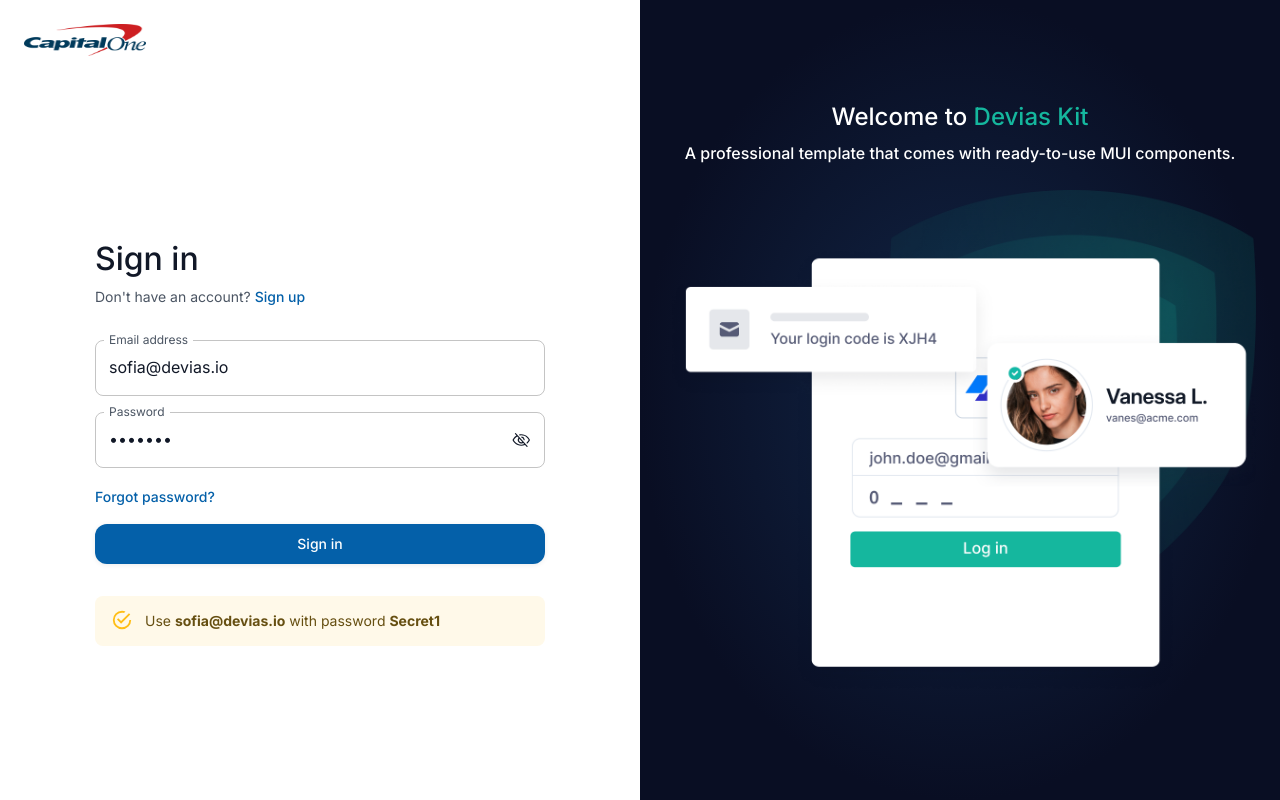
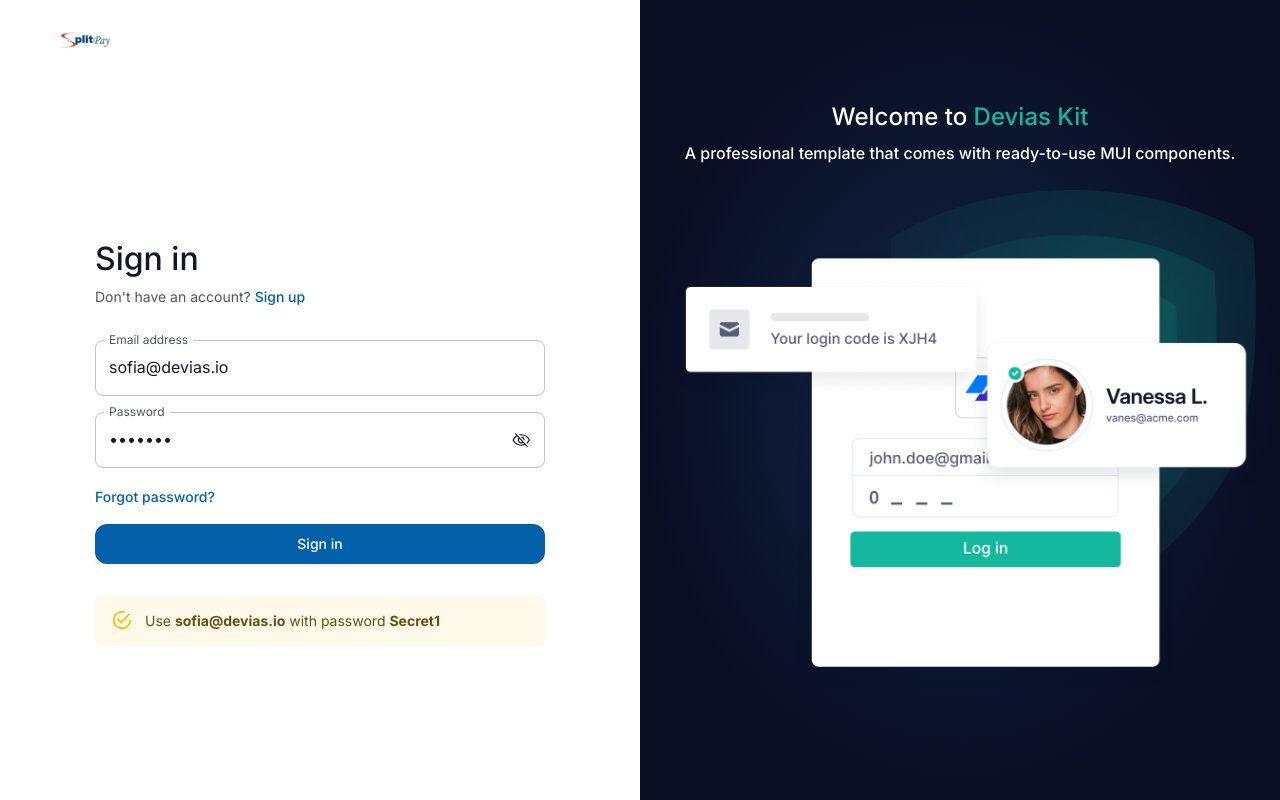
Before and after one commit to andresaugom/SplitPay-F, a Next.js app: page /auth/sign-in in a window 1280 px wide. Built offline with nearby package versions, Linux system fonts and the light colour scheme; no server answers.

Commit message:
Final sidebar implementation

```diff
--- a/src/components/core/logo.tsx
+++ b/src/components/core/logo.tsx
@@ -6,8 +6,8 @@
 
 import { NoSsr } from '@/components/core/no-ssr';
 
-const HEIGHT = 60;
-const WIDTH = 60;
+const HEIGHT = 120;
+const WIDTH = 120;
 
 type Color = 'dark' | 'light';
 
@@ -22,14 +22,30 @@
   let url: string;
 
   if (emblem) {
-    url = color === 'light' ? '/assets/logo-emblem.png' : '/assets/logo-emblem--dark.png';
+    url = color === 'light' ? '/assets/logoSplitPay.png' : '/assets/logoSplitPay.png';
   } else {
-    url = color === 'light' ? '/assets/logo.png' : '/assets/logo--dark.png';
+    url = color === 'light' ? '/assets/logoSplitPay.png' : '/assets/logoSplitPay.png';
   }
 
-  return <Box alt="logo" component="img" height={height} src={url} width={width} />;
+  return (
+    <Box
+      alt="img"
+      component="img"
+      src={url}
+      // --- INICIO DE CAMBIOS ---
+      sx={{
+        height: height, // Pasa height como CSS
+        width: width,   // Pasa width como CSS
+        objectFit: 'contain' // Tu línea es correcta
+      }}
+      // --- FIN DE CAMBIOS ---
+
+      // Borra esto, ya no es necesario
+      // height={height}
+      // width={width}
+    />
+  );
 }
-
 export interface DynamicLogoProps {
   colorDark?: Color;
   colorLight?: Color;
--- a/src/components/dashboard/layout/mobile-nav.tsx
+++ b/src/components/dashboard/layout/mobile-nav.tsx
@@ -62,7 +62,7 @@
       <Stack spacing={2} sx={{ p: 3 }}>
         <Box component={RouterLink} href={paths.home} sx={{ display: 'inline-flex' }}>
           {/* CAMBIO: Logo a 'dark' */}
-          <Logo color="dark" height={32} width={122} />
+          <Logo color="dark" height={120} width={140} />
         </Box>
       </Stack>
       {/* CAMBIO: Color del divisor */}
--- a/src/components/dashboard/layout/side-nav.tsx
+++ b/src/components/dashboard/layout/side-nav.tsx
@@ -57,7 +57,7 @@
       <Stack spacing={2} sx={{ p: 3 }}>
         <Box component={RouterLink} href={paths.home} sx={{ display: 'inline-flex' }}>
           {/* CAMBIO: El logo debe ser 'dark' para verse en fondo blanco */}
-          <Logo color="dark" height={32} width={122} />
+          <Logo color="dark" height={200} width={200} />
         </Box>
       </Stack>
       {/* CAMBIO: Color del divisor */}
```
Also changed, not shown: public/assets/logoSplitPay.png (added).
